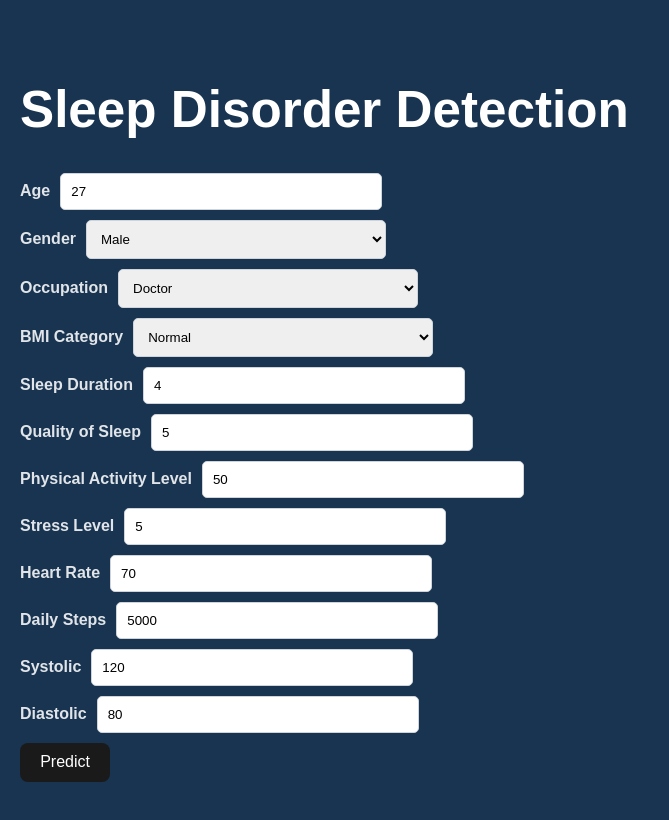
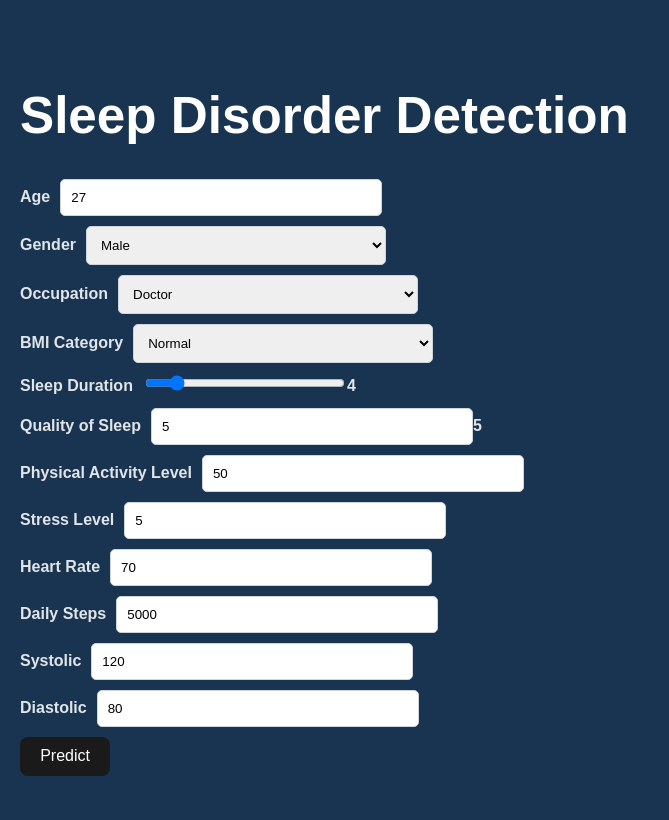
Before and after one commit to wengnong/sleepify-sleep-disorder-app, a React (Vite) app in the folder frontend/: page / in a window 1280 px wide. Shown: the top 820 px of the page, without its empty margins (0-669 px from the left). Built offline with nearby package versions, Linux system fonts and the light colour scheme.

Commit message:
added sliders

```diff
--- a/frontend/src/App.css
+++ b/frontend/src/App.css
@@ -24,13 +24,21 @@ label {
   margin-right: 10px;
 }
 
+span {
+  font-weight: bold;
+}
+
+input[type="range"] {
+  width: 200px;
+}
+
 input[type="number"],
 select {
   padding: 10px;
   border: 1px solid #ced4da;
   border-radius: 5px;
   width: 100%;
-  max-width: 300px; /* Limit input width */
+  max-width: 300px;
 }
 
 input[type="number"]:focus,
@@ -40,7 +48,7 @@ select:focus {
 }
 
 button {
-  background-color: #007bff;
+  background-color: #000000;
   color: white;
   border: none;
   padding: 10px 15px;
@@ -51,7 +59,7 @@ button {
 }
 
 button:hover {
-  background-color: #0056b3;
+  background-color: #000000;
 }
 
 .prediction {
--- a/frontend/src/App.jsx
+++ b/frontend/src/App.jsx
@@ -49,7 +49,7 @@ function App() {
 
       <div>
         <label>Age</label>
-        <input type="number" value={age} onChange={e => setAge(Number(e.target.value))} />
+        <input type="number" min="15" max="100" value={age} onChange={e => setAge(Number(e.target.value))} />
       </div>
       <div>
         <label>Gender</label>
@@ -81,11 +81,13 @@ function App() {
       </div>
       <div>
         <label>Sleep Duration</label>
-        <input type="number" step="0.1" value={sleepDuration} onChange={e => setSleepDuration(Number(e.target.value))} />
+        <input type="range" min="1" max="24" step="0.1" value={sleepDuration} onChange={e => setSleepDuration(Number(e.target.value))} />
+        <span>{sleepDuration}</span>
       </div>
       <div>
         <label>Quality of Sleep</label>
-        <input type="number" value={qualityOfSleep} onChange={e => setQualityOfSleep(Number(e.target.value))} />
+        <input type="number" min="0" max="10" step="1" value={qualityOfSleep} onChange={e => setQualityOfSleep(Number(e.target.value))} />
+        <span>{qualityOfSleep}</span>
       </div>
       <div>
         <label>Physical Activity Level</label>
```
